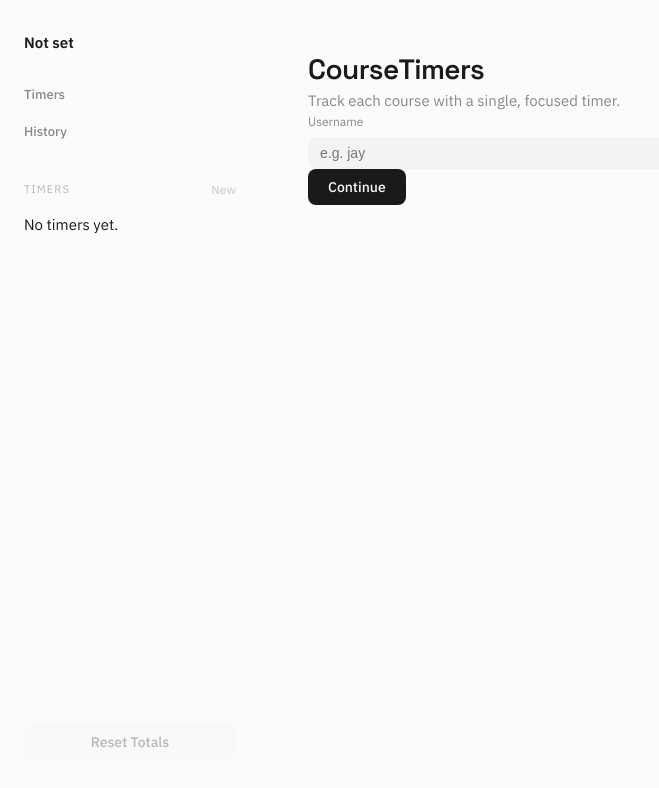
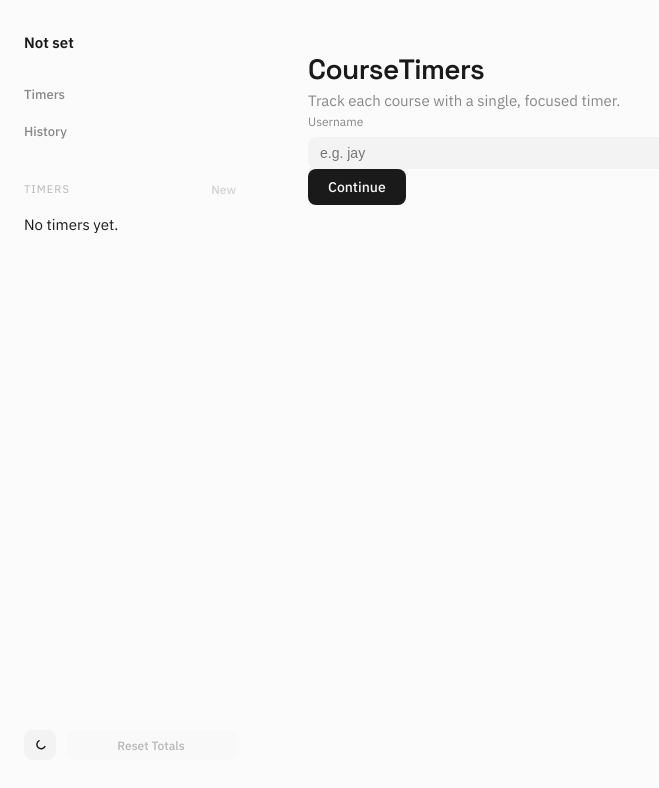
Before and after one commit to Jaynik-S/FocusArc, a React (Vite) app in the folder frontend/: page / in a window 1280 px wide. Shown: the top 788 px of the page, without its empty margins (0-659 px from the left). Built offline with nearby package versions, Linux system fonts and the light colour scheme; no server answers.

Commit message:
dark mode

```diff
--- a/frontend/src/components/Sidebar.tsx
+++ b/frontend/src/components/Sidebar.tsx
@@ -14,11 +14,30 @@ type SidebarProps = {
   username: string;
 };
 
+const THEME_STORAGE_KEY = "coursetimers.theme";
+
+const getInitialTheme = () => {
+  if (typeof window === "undefined") {
+    return "light" as const;
+  }
+  try {
+    const stored = localStorage.getItem(THEME_STORAGE_KEY);
+    if (stored === "dark" || stored === "light") {
+      return stored;
+    }
+  } catch {
+    // Ignore storage errors; fall back to system preference.
+  }
+  const prefersDark = window.matchMedia?.("(prefers-color-scheme: dark)").matches;
+  return prefersDark ? "dark" : "light";
+};
+
 const Sidebar = ({ username }: SidebarProps) => {
   const isReady = Boolean(username);
   const timersState = useTimers(isReady);
   const { selectedTimerId, setSelectedTimerId } = useSelectedTimer();
   const { activeSession, elapsedSeconds, offsets } = useTimerRuntime();
+  const [theme, setTheme] = useState<"light" | "dark">(() => getInitialTheme());
   const [createOpen, setCreateOpen] = useState(false);
   const [actionError, setActionError] = useState("");
 
@@ -31,11 +50,21 @@ const Sidebar = ({ username }: SidebarProps) => {
     }
   }, [timersState.loading, timersState.timers, selectedTimerId, setSelectedTimerId]);
 
+  useEffect(() => {
+    document.documentElement.dataset.theme = theme;
+    try {
+      localStorage.setItem(THEME_STORAGE_KEY, theme);
+    } catch {
+      // Ignore storage errors.
+    }
+  }, [theme]);
+
   const timers = timersState.timers;
   const selectedTimer = useMemo(
     () => timers.find((timer) => timer.id === selectedTimerId) ?? null,
     [timers, selectedTimerId]
   );
+  const isDark = theme === "dark";
 
   const sidebarStyle = useMemo(() => {
     if (!selectedTimer || !isValidHexColor(selectedTimer.color)) {
@@ -127,10 +156,35 @@ const Sidebar = ({ username }: SidebarProps) => {
         {actionError ? <div className="error">{actionError}</div> : null}
       </div>
       <div className="sidebar-section sidebar-endday">
-        <EndDayButton
-          disabled={!isReady}
-          onEnded={handleResetTotals}
-        />
+        <div className="sidebar-endday-row">
+          <button
+            className="theme-toggle"
+            type="button"
+            aria-label={isDark ? "Switch to light mode" : "Switch to dark mode"}
+            title={isDark ? "Switch to light mode" : "Switch to dark mode"}
+            onClick={() => setTheme(isDark ? "light" : "dark")}
+          >
+            {isDark ? (
+              <svg viewBox="0 0 24 24" aria-hidden="true">
+                <path
+                  d="M12 3a1 1 0 0 1 1 1v2a1 1 0 1 1-2 0V4a1 1 0 0 1 1-1zm0 14a1 1 0 0 1 1 1v2a1 1 0 1 1-2 0v-2a1 1 0 0 1 1-1zm9-5a1 1 0 0 1-1 1h-2a1 1 0 1 1 0-2h2a1 1 0 0 1 1 1zM6 12a1 1 0 0 1-1 1H3a1 1 0 1 1 0-2h2a1 1 0 0 1 1 1zm11.66-6.66a1 1 0 0 1 0 1.41l-1.42 1.42a1 1 0 1 1-1.41-1.42l1.41-1.41a1 1 0 0 1 1.42 0zM7.17 16.83a1 1 0 0 1 0 1.41l-1.41 1.42a1 1 0 1 1-1.42-1.42l1.42-1.41a1 1 0 0 1 1.41 0zm9.49 1.41a1 1 0 0 1-1.41 0l-1.42-1.41a1 1 0 1 1 1.42-1.42l1.41 1.42a1 1 0 0 1 0 1.41zM7.17 7.17a1 1 0 0 1-1.41 0L4.34 5.75a1 1 0 1 1 1.42-1.41l1.41 1.41a1 1 0 0 1 0 1.42zM12 8a4 4 0 1 1 0 8 4 4 0 0 1 0-8z"
+                  fill="currentColor"
+                />
+              </svg>
+            ) : (
+              <svg viewBox="0 0 24 24" aria-hidden="true">
+                <path
+                  d="M20.5 14.5a7.5 7.5 0 1 1-10-10 1 1 0 0 1 .9 1.7A5.5 5.5 0 1 0 18.8 13.6a1 1 0 0 1 1.7.9z"
+                  fill="currentColor"
+                />
+              </svg>
+            )}
+          </button>
+          <EndDayButton
+            disabled={!isReady}
+            onEnded={handleResetTotals}
+          />
+        </div>
       </div>
       <TimerFormModal
         title="Create timer"
--- a/frontend/src/styles.css
+++ b/frontend/src/styles.css
@@ -8,6 +8,7 @@
   --accent: #222222;   /* Interactive / Strong */
   --highlight: rgba(0, 0, 0, 0.03); /* Hover backgrounds */
   --highlight-strong: rgba(0, 0, 0, 0.06); /* Active backgrounds */
+  --overlay: rgba(255, 255, 255, 0.88);
 
   /* Fonts */
   --font-body: "IBM Plex Sans", -apple-system, sans-serif;
@@ -21,6 +22,18 @@
   --space-lg: 24px;
   --space-xl: 32px;
   --space-2xl: 48px;
+  color-scheme: light;
+}
+
+:root[data-theme="dark"] {
+  --bg: #0f1115;
+  --fg: #f4f4f5;
+  --muted: #9aa0a6;
+  --accent: #f4f4f5;
+  --highlight: rgba(255, 255, 255, 0.06);
+  --highlight-strong: rgba(255, 255, 255, 0.12);
+  --overlay: rgba(10, 12, 16, 0.86);
+  color-scheme: dark;
 }
 
 * {
@@ -136,11 +149,45 @@ button { font-family: inherit; }
   margin-top: auto;
 }
 
+.sidebar-endday-row {
+  display: flex;
+  align-items: center;
+  gap: var(--space-sm);
+}
+
 .end-day-button {
-  width: 100%;
+  width: auto;
   text-align: center;
   background: var(--highlight);
   color: var(--fg);
+  min-height: 30px;
+  padding: 6px 10px;
+  font-size: 12px;
+  flex: 1;
+}
+
+.theme-toggle {
+  width: 32px;
+  height: 30px;
+  min-height: 30px;
+  padding: 0;
+  display: inline-flex;
+  align-items: center;
+  justify-content: center;
+  border-radius: 8px;
+  background: var(--highlight);
+  color: var(--fg);
+  transition: background 0.2s ease, opacity 0.2s ease;
+}
+
+.theme-toggle:hover {
+  background: var(--highlight-strong);
+}
+
+.theme-toggle svg {
+  width: 16px;
+  height: 16px;
+  display: block;
 }
 
 .sidebar-section-header {
@@ -254,7 +301,7 @@ button { font-family: inherit; }
   width: 10px;
   left: 2px;
   bottom: 2px;
-  background-color: white;
+  background-color: var(--bg);
   transition: .2s;
   border-radius: 50%;
 }
@@ -630,7 +677,7 @@ button.link-button {
 .modal-overlay {
   position: fixed;
   inset: 0;
-  background: rgba(255, 255, 255, 0.88);
+  background: var(--overlay);
   backdrop-filter: blur(6px);
   display: flex;
   align-items: center;
@@ -640,7 +687,7 @@ button.link-button {
 }
 
 .modal-content {
-  background: white;
+  background: var(--bg);
   padding: var(--space-2xl);
   width: 100%;
   max-width: 440px;
```
